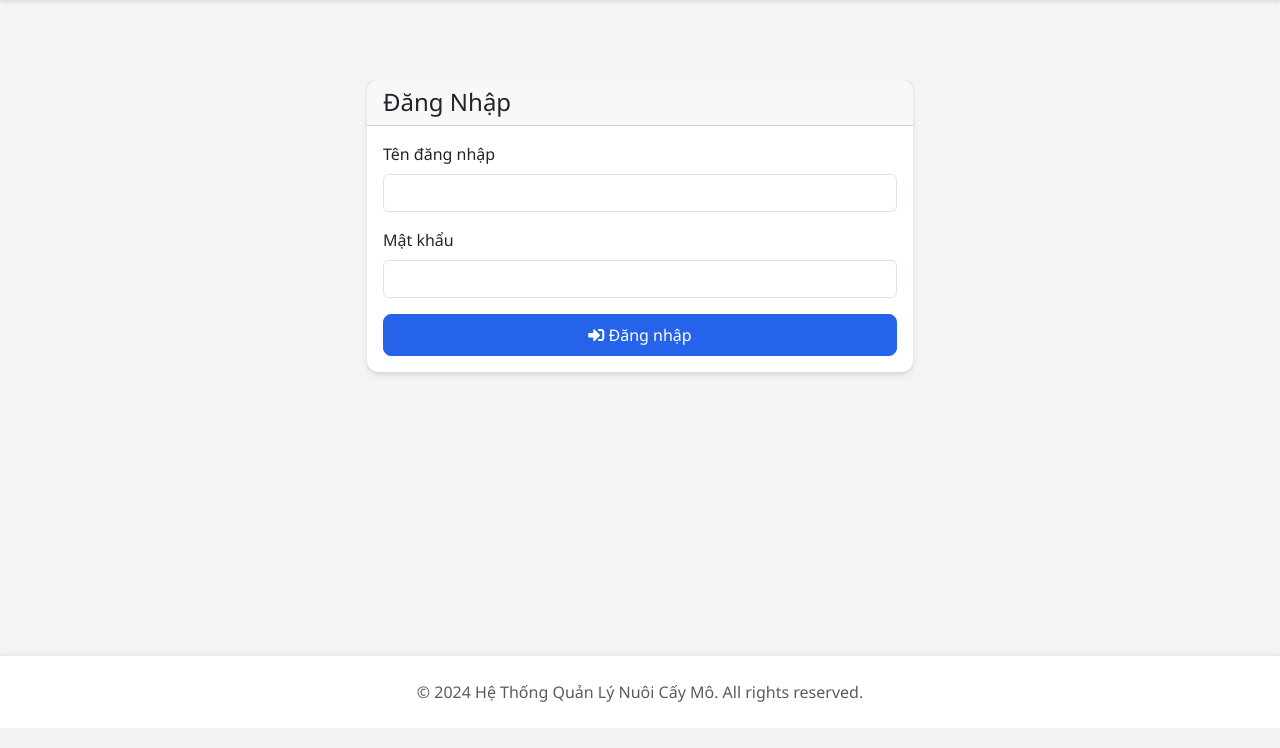
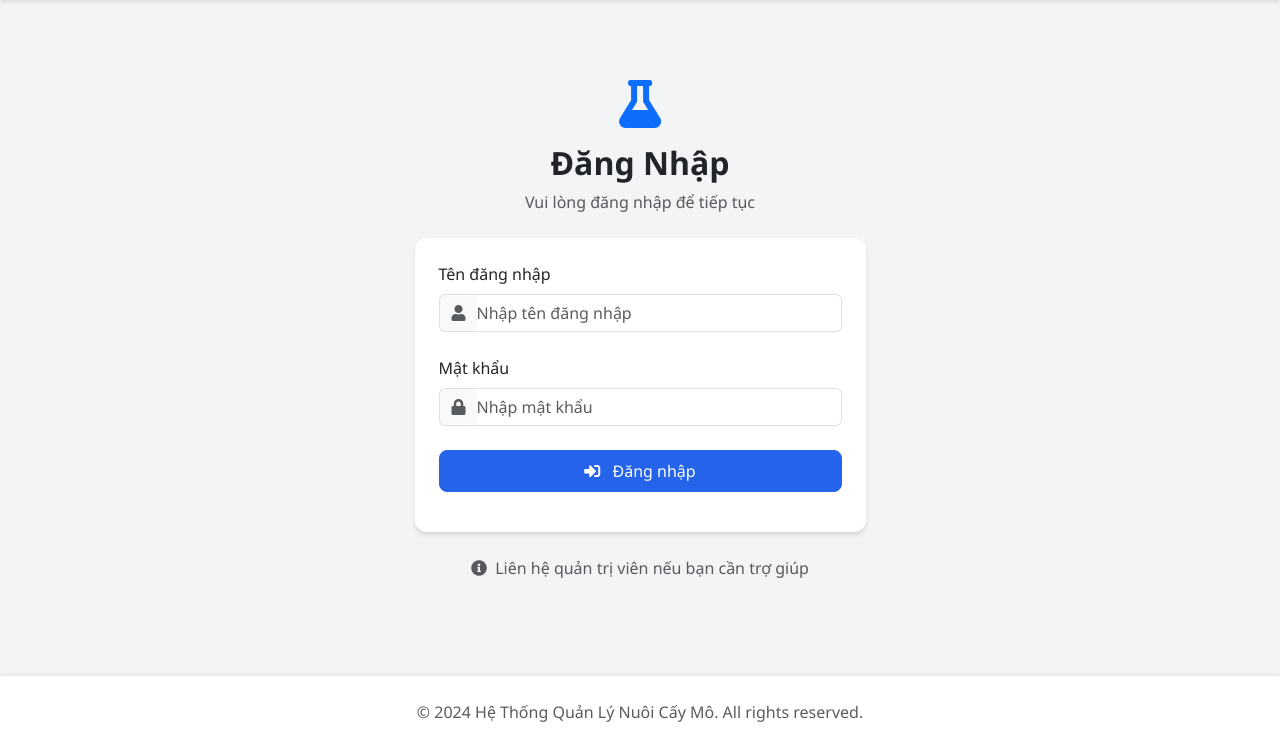
Before and after one commit to minhanh3110-svg/xuanhuong, a Flask app: page /login in a window 1280 px wide. Shown: the part 72-820 px from the top of the page. Run offline with Flask 3, Linux system fonts and the light colour scheme.

Commit message:
Update login.html

```diff
--- a/templates/login.html
+++ b/templates/login.html
@@ -3,37 +3,75 @@
 {% block content %}
 <div class="container py-5">
     <div class="row justify-content-center">
-        <div class="col-md-6">
+        <div class="col-md-5">
+            <div class="text-center mb-4">
+                <i class="fas fa-flask fa-3x text-primary mb-3"></i>
+                <h2 class="fw-bold">Đăng Nhập</h2>
+                <p class="text-muted">Vui lòng đăng nhập để tiếp tục</p>
+            </div>
+
             <div class="card">
-                <div class="card-header">
-                    <h4 class="mb-0">Đăng Nhập</h4>
-                </div>
-                <div class="card-body">
+                <div class="card-body p-4">
                     <form method="post">
-                        <div class="mb-3">
+                        <div class="mb-4">
                             <label for="username" class="form-label">Tên đăng nhập</label>
-                            <input type="text" class="form-control" id="username" name="username" required>
+                            <div class="input-group">
+                                <span class="input-group-text bg-light border-end-0">
+                                    <i class="fas fa-user text-muted"></i>
+                                </span>
+                                <input type="text"
+                                       class="form-control border-start-0 ps-0"
+                                       id="username"
+                                       name="username"
+                                       placeholder="Nhập tên đăng nhập"
+                                       required>
+                            </div>
                         </div>
-                        <div class="mb-3">
+
+                        <div class="mb-4">
                             <label for="password" class="form-label">Mật khẩu</label>
-                            <input type="password" class="form-control" id="password" name="password" required>
+                            <div class="input-group">
+                                <span class="input-group-text bg-light border-end-0">
+                                    <i class="fas fa-lock text-muted"></i>
+                                </span>
+                                <input type="password"
+                                       class="form-control border-start-0 ps-0"
+                                       id="password"
+                                       name="password"
+                                       placeholder="Nhập mật khẩu"
+                                       required>
+                            </div>
                         </div>
 
                         {% if show_otp %}
-                        <div class="mb-3">
+                        <div class="mb-4">
                             <label for="otp_code" class="form-label">Mã xác thực OTP</label>
-                            <input type="text" class="form-control" id="otp_code" name="otp_code" required>
-                            <div class="form-text">
-                                Nhập mã 6 số từ ứng dụng Google Authenticator
+                            <div class="input-group">
+                                <span class="input-group-text bg-light border-end-0">
+                                    <i class="fas fa-key text-muted"></i>
+                                </span>
+                                <input type="text"
+                                       class="form-control border-start-0 ps-0"
+                                       id="otp_code"
+                                       name="otp_code"
+                                       placeholder="Nhập mã 6 số từ ứng dụng Google Authenticator"
+                                       required>
                             </div>
                         </div>
                         {% endif %}
 
-                        <button type="submit" class="btn btn-primary w-100">
-                            <i class="fas fa-sign-in-alt"></i> Đăng nhập
+                        <button type="submit" class="btn btn-primary w-100 py-2 mb-3">
+                            <i class="fas fa-sign-in-alt me-2"></i> Đăng nhập
                         </button>
                     </form>
                 </div>
+            </div>
+
+            <div class="text-center mt-4">
+                <p class="text-muted">
+                    <i class="fas fa-info-circle me-1"></i>
+                    Liên hệ quản trị viên nếu bạn cần trợ giúp
+                </p>
             </div>
         </div>
     </div>
```
